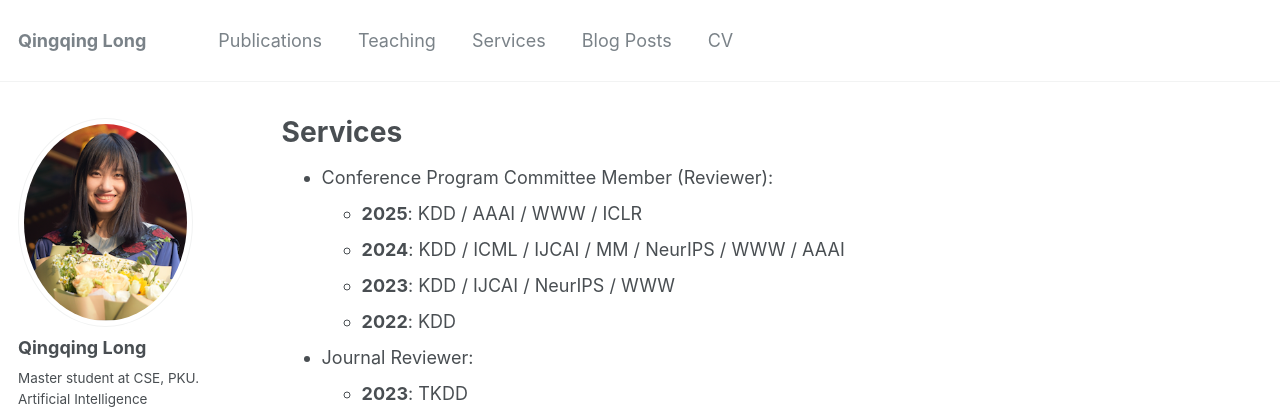
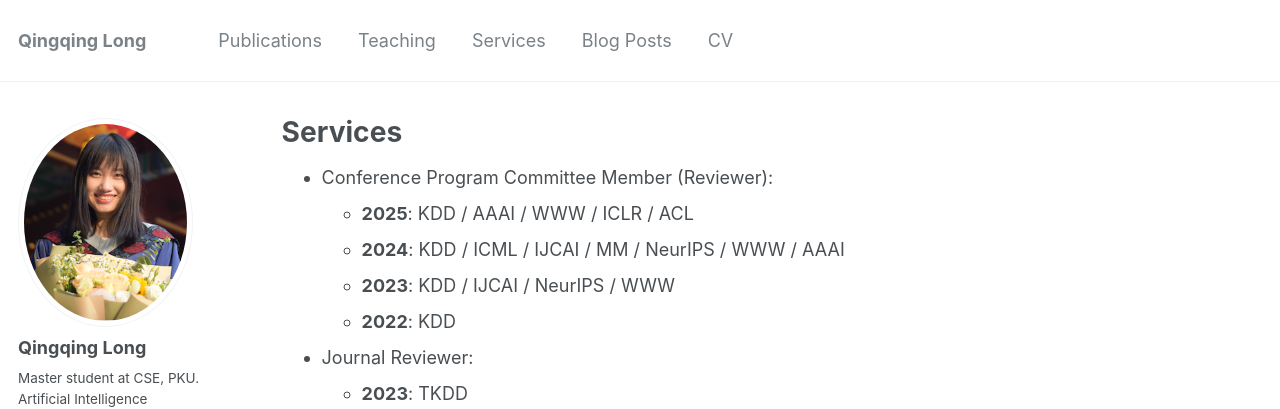
Before and after one commit to YimiAChack/YimiAChack.github.io, a Jekyll site: the page built from _pages/services.md, in a window 1280 px wide. Shown: the top 409 px of the page. Built offline with Jekyll 4.4.1, drawn with Linux system fonts in a browser that asks for light colours.

Commit message:
Update services.md

```diff
--- a/_pages/services.md
+++ b/_pages/services.md
@@ -8,7 +8,7 @@ author_profile: true
 {% include base_path %}
 
 - Conference Program Committee Member (Reviewer):
-    - **2025**: KDD / AAAI / WWW / ICLR
+    - **2025**: KDD / AAAI / WWW / ICLR / ACL
     - **2024**: KDD / ICML / IJCAI / MM / NeurIPS / WWW / AAAI
     - **2023**: KDD / IJCAI / NeurIPS / WWW
     - **2022**: KDD
```
